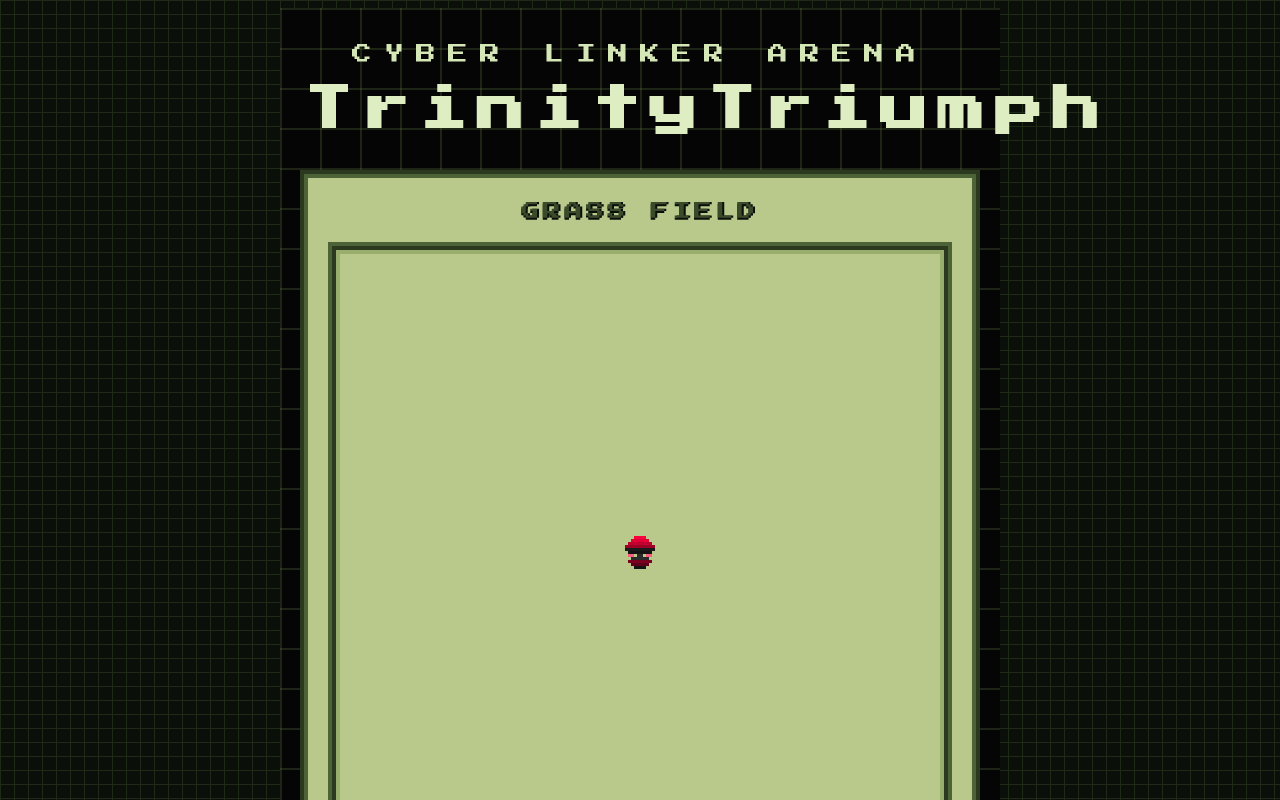
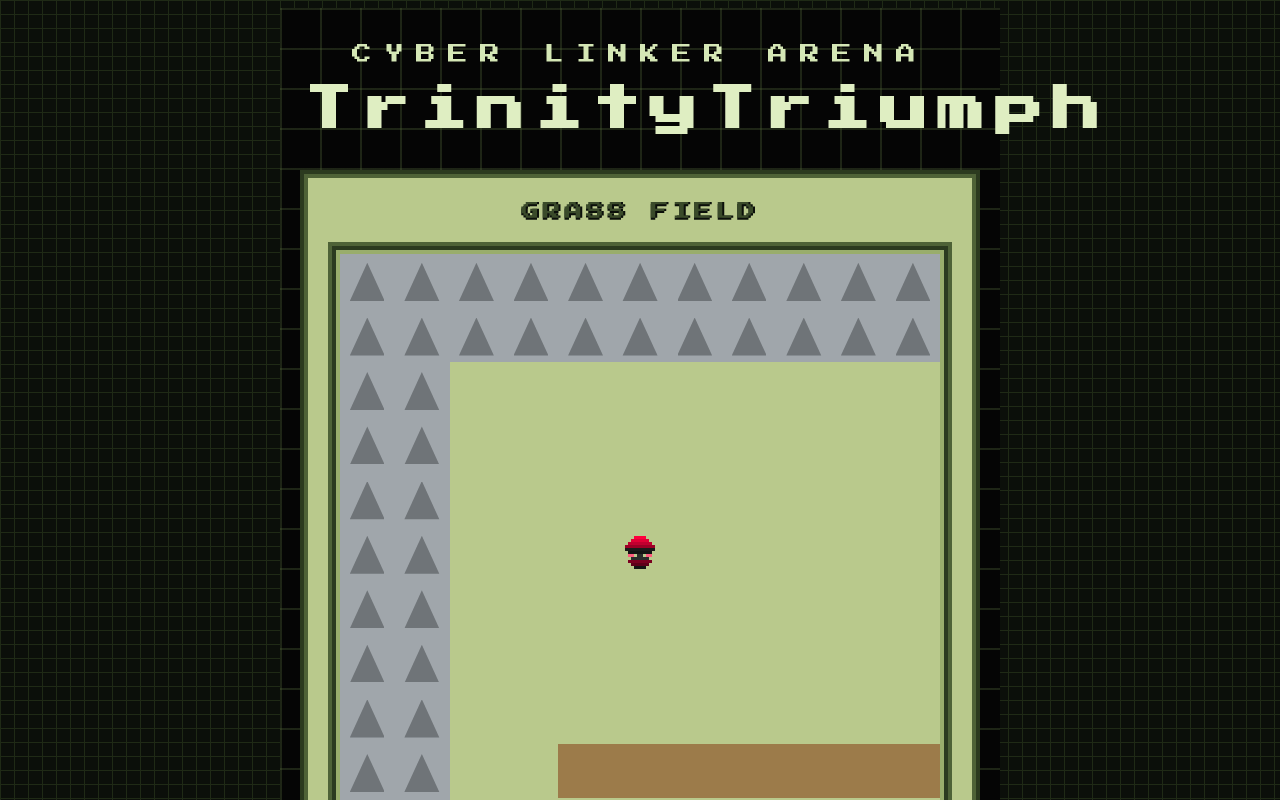
Before and after one commit to KeigoShimadaCC/TrinityTriumph, a React (Vite) app: page / in a window 1280 px wide. Shown: the top 800 px of the page. Built offline with nearby package versions, Linux system fonts and the light colour scheme; the HTML template or start-up script is replaced by a standard one.

Commit message:
feat: add scrolling world map and terrain blocks

```diff
--- a/src/components/game/FieldArea.tsx
+++ b/src/components/game/FieldArea.tsx
@@ -2,8 +2,10 @@ import { useEffect, useMemo } from "react";
 import { useGameStore } from "../../store/useGameStore";
 import leoSprite from "../../assets/sprites/leo.svg";
 import { items } from "../../data/items";
+import { getTileAt, isPassable, worldHeight, worldWidth } from "../../data/worldMap";
 
-const gridSize = 9;
+const viewSize = 11;
+const viewRadius = Math.floor(viewSize / 2);
 
 export const FieldArea = () => {
   const { playerPos, movePlayer, message, equippedItemIds, toggleEquipItem } =
@@ -12,49 +14,65 @@ export const FieldArea = () => {
   useEffect(() => {
     const handleKey = (event: KeyboardEvent) => {
       if (event.repeat) return;
+      const next = { x: playerPos.x, y: playerPos.y };
       switch (event.key) {
         case "ArrowUp":
         case "w":
         case "W":
-          movePlayer(0, -1);
+          next.y -= 1;
           break;
         case "ArrowDown":
         case "s":
         case "S":
-          movePlayer(0, 1);
+          next.y += 1;
           break;
         case "ArrowLeft":
         case "a":
         case "A":
-          movePlayer(-1, 0);
+          next.x -= 1;
           break;
         case "ArrowRight":
         case "d":
         case "D":
-          movePlayer(1, 0);
+          next.x += 1;
           break;
         default:
           break;
       }
+      if (next.x === playerPos.x && next.y === playerPos.y) return;
+      if (next.x < 0 || next.y < 0 || next.x >= worldWidth || next.y >= worldHeight) {
+        movePlayer(0, 0, false);
+        return;
+      }
+      const tile = getTileAt(next.x, next.y);
+      movePlayer(next.x - playerPos.x, next.y - playerPos.y, isPassable(tile));
     };
     window.addEventListener("keydown", handleKey);
     return () => window.removeEventListener("keydown", handleKey);
-  }, [movePlayer]);
+  }, [movePlayer, playerPos.x, playerPos.y]);
 
-  const cells = useMemo(() => Array.from({ length: gridSize * gridSize }), []);
+  const cells = useMemo(() => Array.from({ length: viewSize * viewSize }), []);
+  const originX = playerPos.x - viewRadius;
+  const originY = playerPos.y - viewRadius;
 
   return (
     <div className="glass field-wrap">
       <div className="field-header pixel-text text-[9px] text-[#3a4a2a]">
         Grass Field
       </div>
-      <div className="field-map" style={{ gridTemplateColumns: `repeat(${gridSize}, 1fr)` }}>
+      <div className="field-map" style={{ gridTemplateColumns: `repeat(${viewSize}, 1fr)` }}>
         {cells.map((_, index) => {
-          const x = index % gridSize;
-          const y = Math.floor(index / gridSize);
-          const isPlayer = x === playerPos.x && y === playerPos.y;
+          const x = index % viewSize;
+          const y = Math.floor(index / viewSize);
+          const worldX = originX + x;
+          const worldY = originY + y;
+          const tile = getTileAt(worldX, worldY);
+          const isPlayer = x === viewRadius && y === viewRadius;
           return (
-            <div key={`${x}-${y}`} className="field-cell">
+            <div
+              key={`${x}-${y}`}
+              className={`field-cell tile-${tile.toLowerCase()}`}
+            >
               {isPlayer ? (
                 <img
                   src={leoSprite}
--- a/src/data/enemies.ts
+++ b/src/data/enemies.ts
@@ -6,7 +6,7 @@ export const enemies: Enemy[] = [
     name: "Kai",
     color: "#00f0ff",
     anima: "Volt Slasher",
-    baseHP: 100,
+    baseHP: 68,
     difficulty: "rookie",
     storyTag: "rival",
     blurb: "A fast-thinking rival who cuts through hesitation.",
@@ -26,7 +26,7 @@ export const enemies: Enemy[] = [
     name: "Shiro",
     color: "#ff7b00",
     anima: "Neon Ronin",
-    baseHP: 112,
+    baseHP: 78,
     difficulty: "veteran",
     storyTag: "arena",
     blurb: "An arena guardian who fights with steady, punishing rhythm.",
@@ -46,7 +46,7 @@ export const enemies: Enemy[] = [
     name: "Noct",
     color: "#f6ff00",
     anima: "Void Hydra",
-    baseHP: 125,
+    baseHP: 90,
     difficulty: "elite",
     storyTag: "boss",
     blurb: "A silent apex Linker whose Anima predicts your intent.",
--- /dev/null
+++ b/src/data/worldMap.ts
@@ -0,0 +1,49 @@
+export type TileType = "G" | "R" | "W" | "M";
+
+export const worldWidth = 24;
+export const worldHeight = 18;
+
+const createWorldMap = () => {
+  const map: TileType[][] = Array.from({ length: worldHeight }, () =>
+    Array.from({ length: worldWidth }, () => "G")
+  );
+
+  for (let y = 0; y < worldHeight; y += 1) {
+    for (let x = 0; x < worldWidth; x += 1) {
+      if (x === 0 || y === 0 || x === worldWidth - 1 || y === worldHeight - 1) {
+        map[y][x] = "M";
+      }
+    }
+  }
+
+  for (let y = 12; y <= 16; y += 1) {
+    for (let x = 1; x <= 6; x += 1) {
+      map[y][x] = "W";
+    }
+  }
+
+  for (let y = 2; y <= 6; y += 1) {
+    for (let x = 17; x <= 22; x += 1) {
+      map[y][x] = "M";
+    }
+  }
+
+  for (let y = 1; y <= 16; y += 1) {
+    map[y][11] = "R";
+  }
+
+  for (let x = 3; x <= 20; x += 1) {
+    map[8][x] = "R";
+  }
+
+  return map;
+};
+
+export const worldMap = createWorldMap();
+
+export const getTileAt = (x: number, y: number): TileType => {
+  if (x < 0 || y < 0 || x >= worldWidth || y >= worldHeight) return "M";
+  return worldMap[y][x];
+};
+
+export const isPassable = (tile: TileType) => tile !== "W" && tile !== "M";
--- a/src/index.css
+++ b/src/index.css
@@ -218,6 +218,31 @@ body {
   justify-content: center;
 }
 
+.tile-g {
+  background: #b9c98c;
+}
+
+.tile-r {
+  background: #9c7b4a;
+}
+
+.tile-w {
+  background: #6fa3c9;
+}
+
+.tile-m {
+  background: #a0a6ab;
+  position: relative;
+}
+
+.tile-m::after {
+  content: "";
+  position: absolute;
+  inset: 18% 18% 12% 18%;
+  background: #6f7478;
+  clip-path: polygon(50% 0%, 100% 100%, 0% 100%);
+}
+
 .field-footer {
   display: flex;
   justify-content: space-between;
--- a/src/store/useGameStore.ts
+++ b/src/store/useGameStore.ts
@@ -5,6 +5,7 @@ import { clamp, pickWeighted } from "../utils/rng";
 import { enemies } from "../data/enemies";
 import { items } from "../data/items";
 import { playerCharacter } from "../data/characters";
+import { worldHeight, worldWidth } from "../data/worldMap";
 
 const allMoves: MoveType[] = ["rock", "scissors", "paper"];
 
@@ -131,8 +132,6 @@ const pickEncounterEnemy = (defeated: string[]) => {
   const choice = remaining[Math.floor(Math.random() * remaining.length)];
   return choice ?? null;
 };
-
-const gridSize = 9;
 
 export const useGameStore = create<GameState>((set, get) => ({
   mode: "field",
@@ -285,11 +284,15 @@ export const useGameStore = create<GameState>((set, get) => ({
     if (state.mode !== "battle" || state.burst < 100) return;
     set({ burstArmed: !state.burstArmed });
   },
-  movePlayer: (dx, dy) => {
+  movePlayer: (dx, dy, canMove) => {
     const state = get();
     if (state.mode !== "field") return;
-    const nextX = clamp(state.playerPos.x + dx, 0, gridSize - 1);
-    const nextY = clamp(state.playerPos.y + dy, 0, gridSize - 1);
+    if (!canMove) {
+      set({ message: "Blocked terrain." });
+      return;
+    }
+    const nextX = clamp(state.playerPos.x + dx, 0, worldWidth - 1);
+    const nextY = clamp(state.playerPos.y + dy, 0, worldHeight - 1);
     const moved = nextX !== state.playerPos.x || nextY !== state.playerPos.y;
     if (!moved) return;
 
--- a/src/types/index.ts
+++ b/src/types/index.ts
@@ -64,7 +64,7 @@ export interface GameState {
   message: string;
   chooseMove: (move: MoveType) => void;
   toggleBurst: () => void;
-  movePlayer: (dx: number, dy: number) => void;
+  movePlayer: (dx: number, dy: number, canMove: boolean) => void;
   returnToField: () => void;
   toggleEquipItem: (itemId: string) => void;
   reset: () => void;
```
